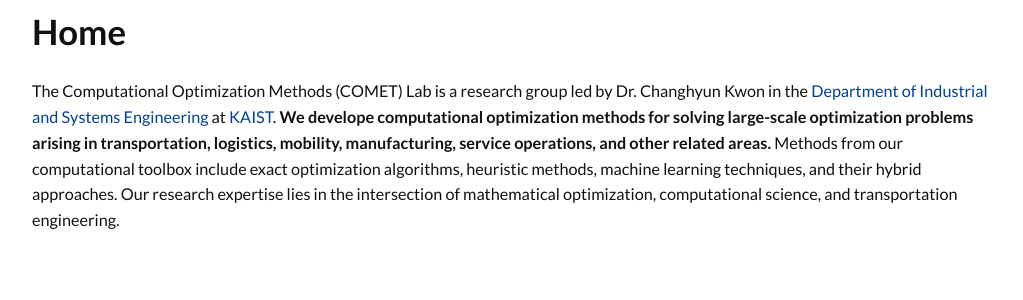
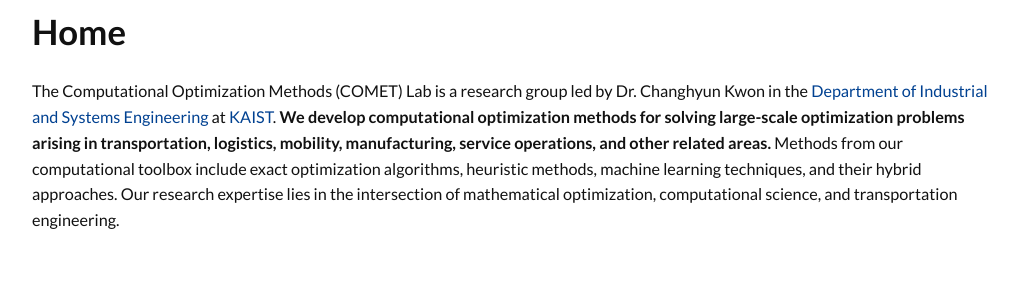
Before and after one commit to kaist-comet/kaist-comet.github.io, a Jekyll site: the page built from index.html, in a window 1280 px wide. Shown: the part 180-480 px from the top of the page, without its empty margins (128-1151 px from the left). Built offline with Jekyll 4.4.1, drawn with Linux system fonts in a browser that asks for light colours; some web fonts are replaced; comment, search, counter and statistics services are not loaded.

Commit message:
typo fix

```diff
--- a/index.html
+++ b/index.html
@@ -7,7 +7,7 @@
 ---
 
 The Computational Optimization Methods (COMET) Lab is a research group led by Dr. Changhyun Kwon in the <a href="https://ise.kaist.ac.kr">Department of Industrial and Systems Engineering</a> at <a href="https://www.kaist.ac.kr">KAIST</a>.
-<b>We develope computational optimization methods for solving large-scale optimization problems arising in transportation, logistics, mobility, manufacturing, service operations, and other related areas.</b>
+<b>We develop computational optimization methods for solving large-scale optimization problems arising in transportation, logistics, mobility, manufacturing, service operations, and other related areas.</b>
 Methods from our computational toolbox include exact optimization algorithms, heuristic methods, machine learning techniques, and their hybrid approaches.
 Our research expertise lies in the intersection of mathematical optimization, computational science, and transportation engineering.
 
```
